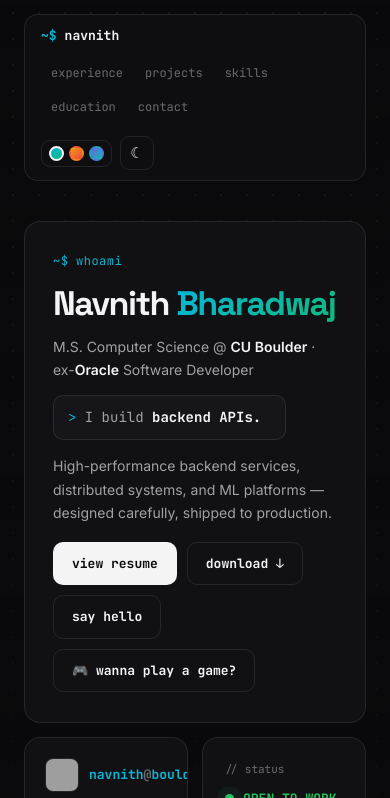
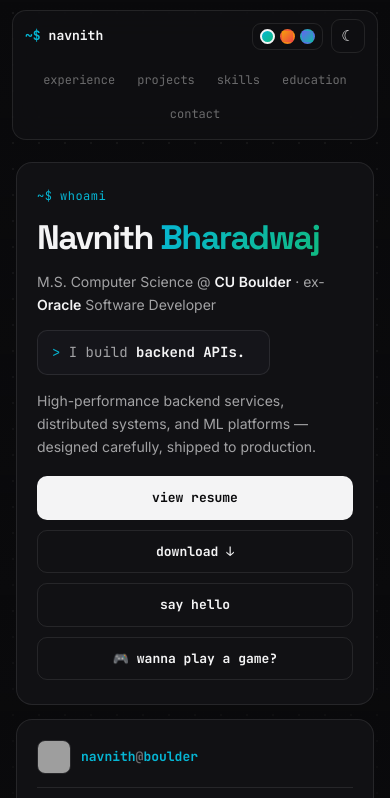
Before and after one commit to navnithb2001/navnithb2001.github.io, a plain HTML site: page index.html in a window 390 px wide. Shown: the top 798 px of the page. Drawn offline with Linux system fonts and the light colour scheme; grey boxes are pictures that could not be loaded.

Commit message:
made it mobile friendly

```diff
--- a/index.html
+++ b/index.html
@@ -272,6 +272,21 @@
     .reveal{opacity:0;transform:translateY(26px) scale(.99);transition:opacity .65s cubic-bezier(.4,0,.2,1),transform .65s cubic-bezier(.4,0,.2,1)}
     .reveal.visible{opacity:1;transform:none}
     .rd1{transition-delay:.08s}.rd2{transition-delay:.16s}.rd3{transition-delay:.24s}
+
+    /* ---------- phones ---------- */
+    @media(max-width:600px){
+      .wrap{padding:0 16px}
+      .nav-shell{padding:0 12px;top:10px}
+      nav{padding:8px 12px}
+      .nav-links{order:3;width:100%;justify-content:center}
+      .bento{padding-top:32px;grid-template-columns:1fr 1fr;grid-template-areas:
+        "intro intro" "avatar avatar" "status locale" "s1 s2" "s3 s4"}
+      .b-intro{padding:24px 20px!important}
+      .b-intro .cta,.contact .cta{flex-direction:column;align-items:stretch}
+      .b-intro .cta .btn,.contact .cta .btn{justify-content:center}
+      .section{padding:48px 0 8px}
+      .commit-card .when{text-align:left}
+    }
 
     @media(prefers-reduced-motion:reduce){
       .reveal{opacity:1;transform:none;transition:none}
```
